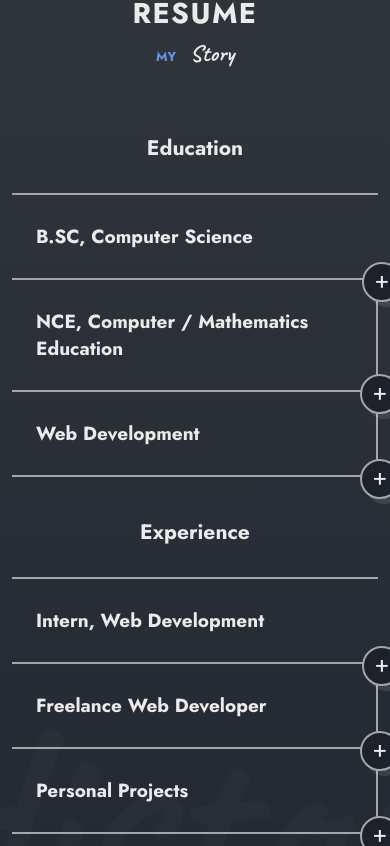
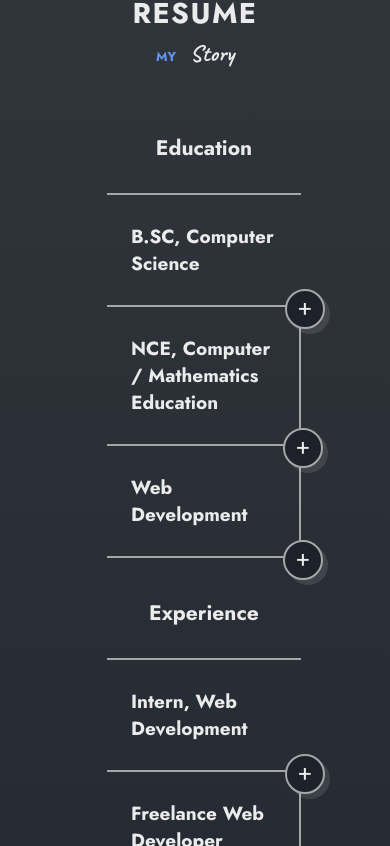
Before and after one commit to rolix202/my_portfolio, a React (Vite) app: page /#home in a window 390 px wide. Shown: the part 6118-6964 px from the top of the page. Built offline with nearby package versions, Linux system fonts and the light colour scheme.

Commit message:
testing the responsiveness of the resume section

```diff
--- a/src/component/resume/resume.css
+++ b/src/component/resume/resume.css
@@ -74,6 +74,6 @@
 
 @media screen and (max-width: 576px){
     .resume_container {
-        max-width: 400px !important;
+        max-width: 200px !important;
     }
 }
```
